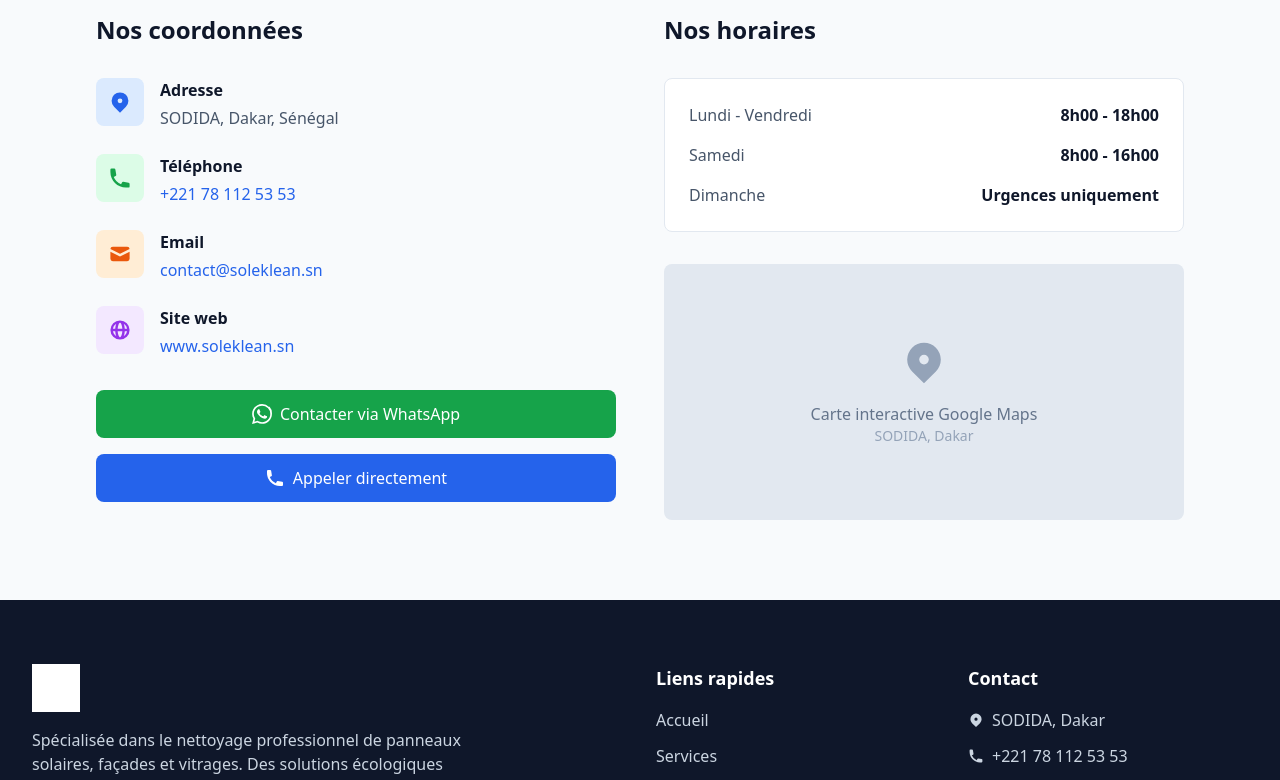
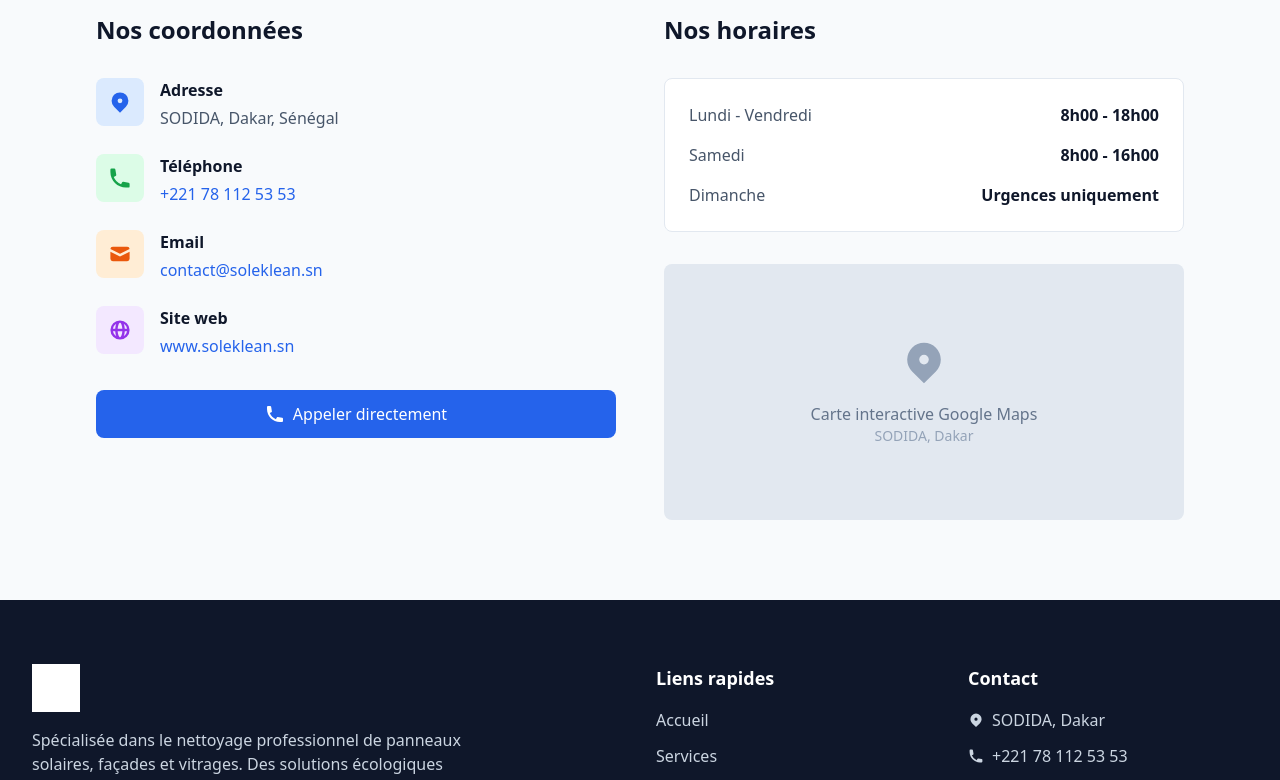
Before and after one commit to MohaPeth/soleklean-proto, a React (Vite) app: page / in a window 1280 px wide. Shown: the part 7138-7918 px from the top of the page. Built offline with nearby package versions, Linux system fonts and the light colour scheme.

Commit message:
Visual edit in Lovable
Edited UI in Lovable

```diff
--- a/src/components/Contact.tsx
+++ b/src/components/Contact.tsx
@@ -1,7 +1,5 @@
-
 export const Contact = () => {
-  return (
-    <section id="contact" className="py-20 bg-slate-50">
+  return <section id="contact" className="py-20 bg-slate-50">
       <div className="max-w-6xl mx-auto px-4 sm:px-6 lg:px-8">
         <div className="text-center mb-16">
           <h2 className="text-3xl md:text-4xl font-bold text-slate-900 mb-4">
@@ -80,22 +78,9 @@ export const Contact = () => {
 
             {/* Boutons de contact direct */}
             <div className="mt-8 space-y-4">
-              <a
-                href="https://wa.me/221781125353?text=Bonjour, je souhaite obtenir des informations sur vos services de nettoyage."
-                target="_blank"
-                rel="noopener noreferrer"
-                className="flex items-center justify-center w-full bg-green-600 text-white py-3 px-6 rounded-lg hover:bg-green-700 transition-colors"
-              >
-                <svg className="w-5 h-5 mr-2" fill="currentColor" viewBox="0 0 24 24">
-                  <path d="M17.472 14.382c-.297-.149-1.758-.867-2.03-.967-.273-.099-.471-.148-.67.15-.197.297-.767.966-.94 1.164-.173.199-.347.223-.644.075-.297-.15-1.255-.463-2.39-1.475-.883-.788-1.48-1.761-1.653-2.059-.173-.297-.018-.458.13-.606.134-.133.298-.347.446-.52.149-.174.198-.298.298-.497.099-.198.05-.371-.025-.52-.075-.149-.669-1.612-.916-2.207-.242-.579-.487-.5-.669-.51-.173-.008-.371-.01-.57-.01-.198 0-.52.074-.792.372-.272.297-1.04 1.016-1.04 2.479 0 1.462 1.065 2.875 1.213 3.074.149.198 2.096 3.2 5.077 4.487.709.306 1.262.489 1.694.625.712.227 1.36.195 1.871.118.571-.085 1.758-.719 2.006-1.413.248-.694.248-1.289.173-1.413-.074-.124-.272-.198-.57-.347m-5.421 7.403h-.004a9.87 9.87 0 01-5.031-1.378l-.361-.214-3.741.982.998-3.648-.235-.374a9.86 9.86 0 01-1.51-5.26c.001-5.45 4.436-9.884 9.888-9.884 2.64 0 5.122 1.03 6.988 2.898a9.825 9.825 0 012.893 6.994c-.003 5.45-4.437 9.884-9.885 9.884m8.413-18.297A11.815 11.815 0 0012.05 0C5.495 0 .16 5.335.157 11.892c0 2.096.547 4.142 1.588 5.945L.057 24l6.305-1.654a11.882 11.882 0 005.683 1.448h.005c6.554 0 11.89-5.335 11.893-11.893A11.821 11.821 0 0020.885 3.106"/>
-                </svg>
-                Contacter via WhatsApp
-              </a>
 
-              <a
-                href="tel:+221781125353"
-                className="flex items-center justify-center w-full bg-blue-600 text-white py-3 px-6 rounded-lg hover:bg-blue-700 transition-colors"
-              >
+
+              <a href="tel:+221781125353" className="flex items-center justify-center w-full bg-blue-600 text-white py-3 px-6 rounded-lg hover:bg-blue-700 transition-colors">
                 <svg className="w-5 h-5 mr-2" fill="currentColor" viewBox="0 0 20 20">
                   <path d="M2 3a1 1 0 011-1h2.153a1 1 0 01.986.836l.74 4.435a1 1 0 01-.54 1.06l-1.548.773a11.037 11.037 0 006.105 6.105l.774-1.548a1 1 0 011.059-.54l4.435.74a1 1 0 01.836.986V17a1 1 0 01-1 1h-2C7.82 18 2 12.18 2 5V3z" />
                 </svg>
@@ -138,6 +123,5 @@ export const Contact = () => {
           </div>
         </div>
       </div>
-    </section>
-  );
+    </section>;
 };
```
